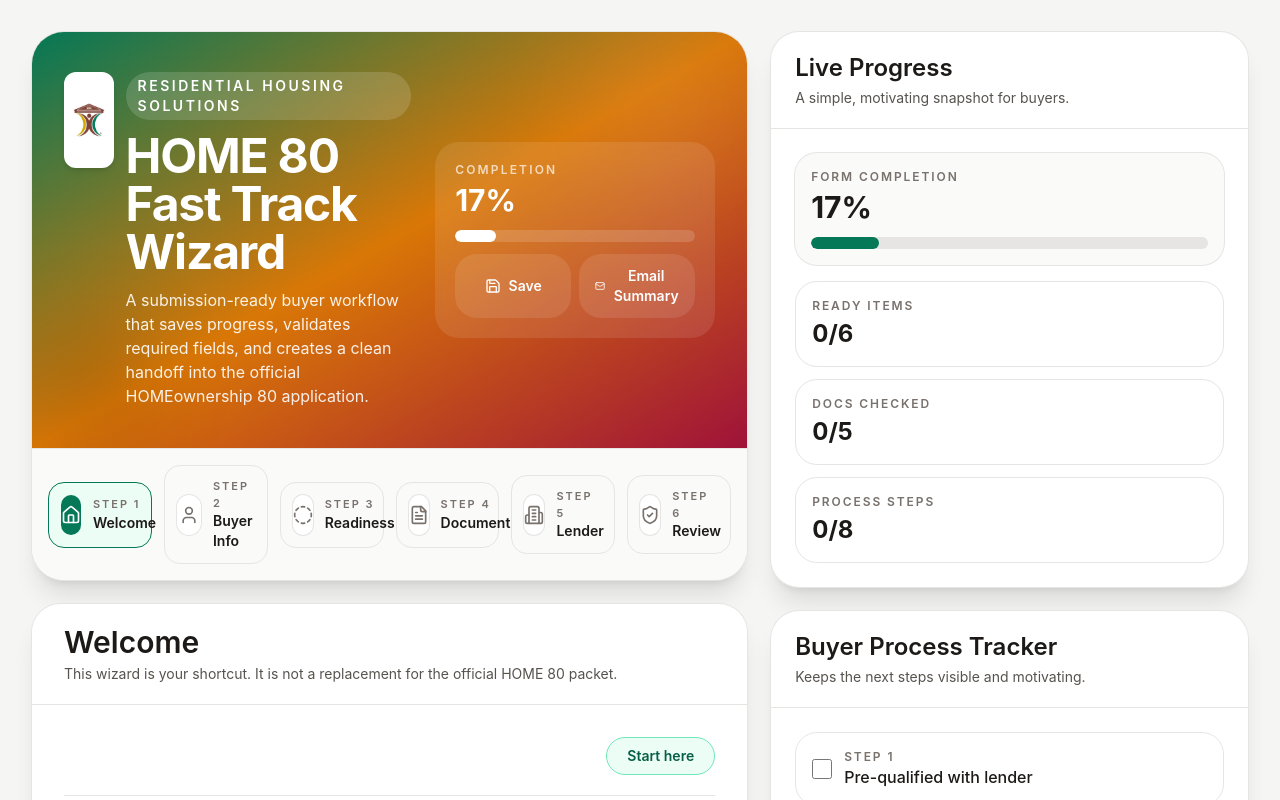
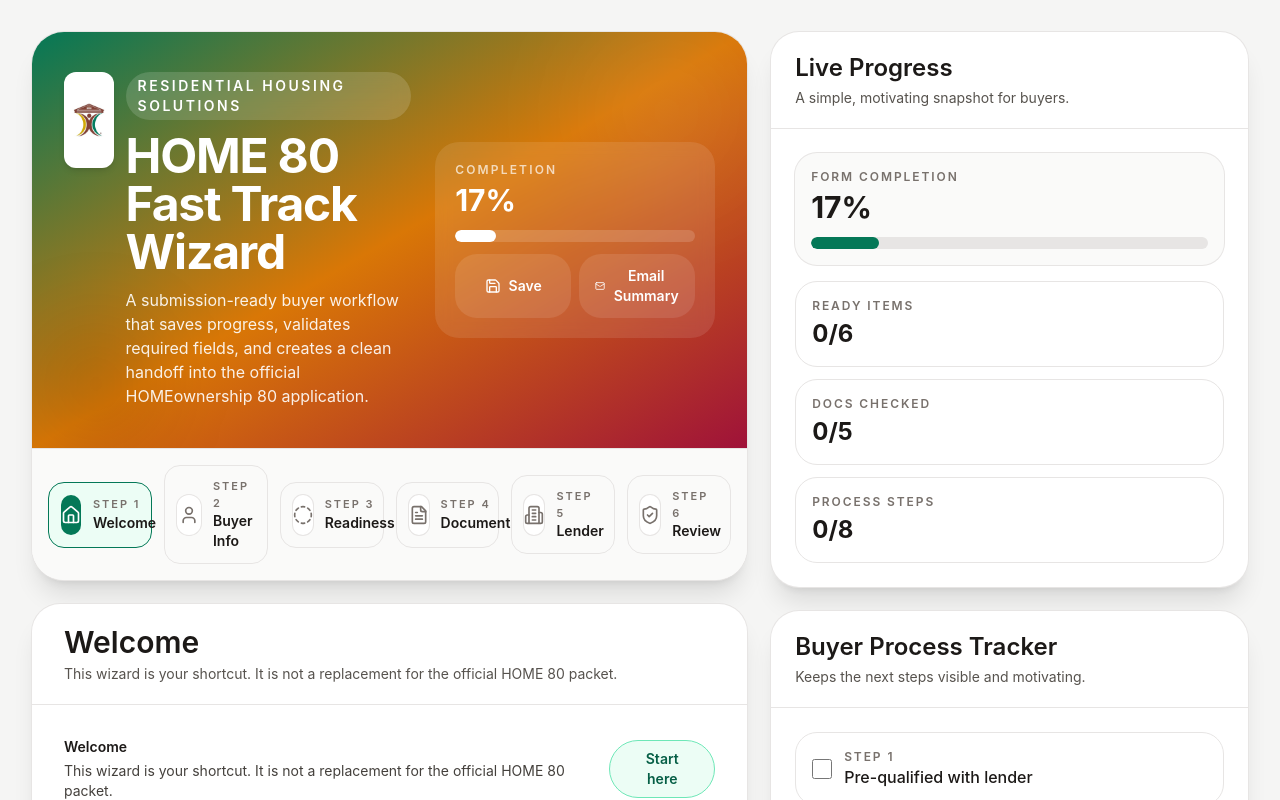
Before and after one commit to rmcmeans26/rhs-home80-fast-track, a React (Vite) app: page / in a window 1280 px wide. Shown: the top 800 px of the page. Built offline with nearby package versions, Linux system fonts and the light colour scheme.

Commit message:
fix welcome, start here button

```diff
--- a/src/App.jsx
+++ b/src/App.jsx
@@ -580,7 +580,16 @@ export default function RHSHOME80FastTrackWizard() {
                   subtitle="This wizard is your shortcut. It is not a replacement for the official HOME 80 packet."
 
                 >
-                  <div className="flex justify-end border-b border-stone-200 pb-5">
+                  <div className="flex items-center justify-between gap-4 border-b border-stone-200 pb-5">
+  <div>
+    <div className="text-sm font-semibold text-stone-900">
+      Welcome
+    </div>
+    <p className="mt-1 text-sm text-stone-700">
+      This wizard is your shortcut. It is not a replacement for the official HOME 80 packet.
+    </p>
+  </div>
+
   <button
     onClick={goToBuyerInfo}
     className="rounded-full border border-emerald-300 bg-emerald-50 px-5 py-2 text-sm font-semibold text-emerald-800 hover:bg-emerald-100"
```
